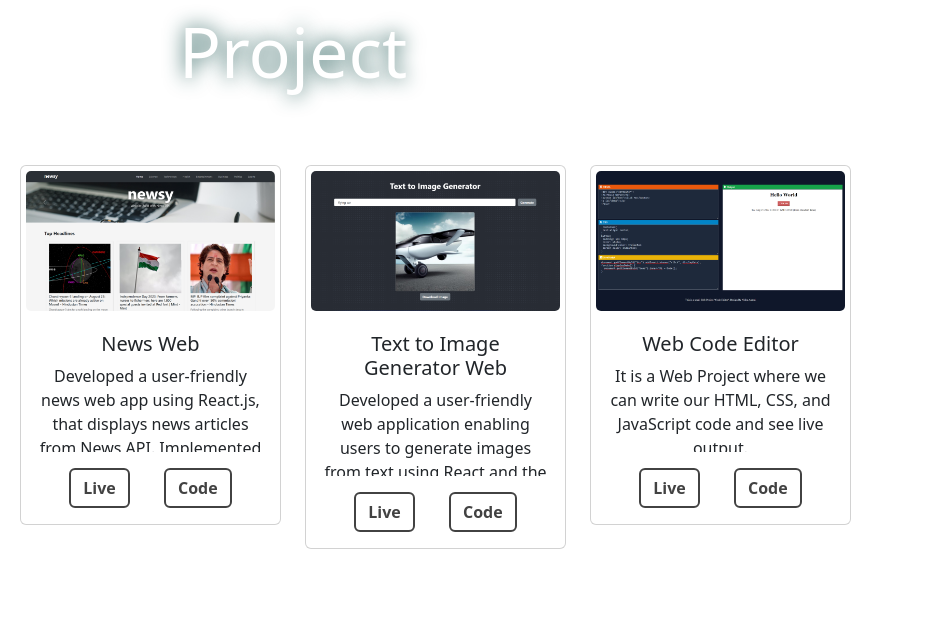
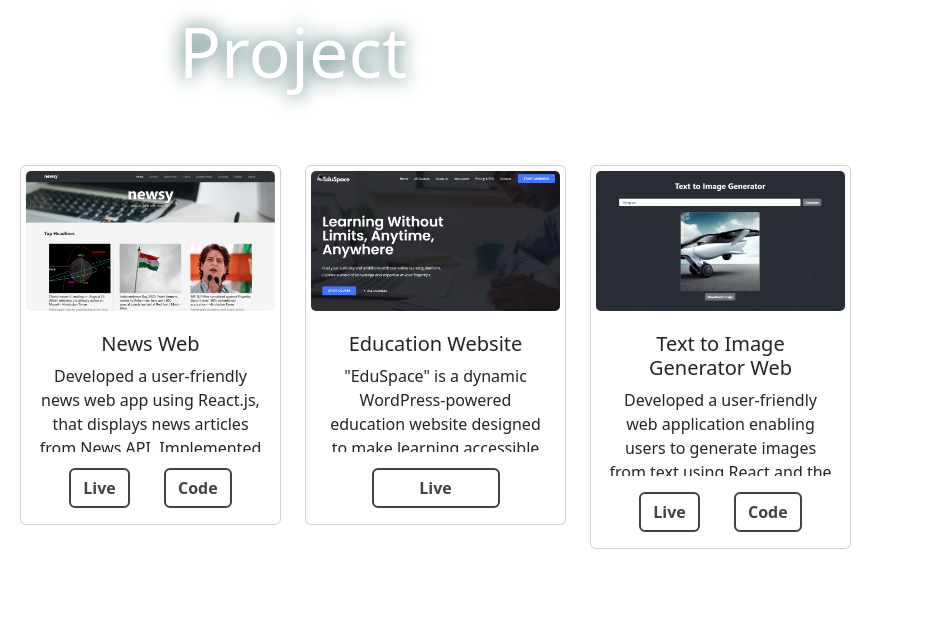
Before and after one commit to NiSHUOP/portfolio, a plain HTML site: page index.html in a window 1280 px wide. Shown: the part 3239-3872 px from the top of the page, 347-1280 px from the left. Drawn offline with nearby package versions, Linux system fonts and the light colour scheme; a script that the page names is missing.

Commit message:
add: new project

```diff
--- a/index.html
+++ b/index.html
@@ -403,6 +403,19 @@
 
           <div class="col-lg-3 col-md-6 col-sm-12" data-aos="zoom-in-up">
             <div class="card">
+              <img src="image/proj12.png" class="card-img-top" alt="...">
+              <div class="card-body">
+                <h5 class="card-title">Education Website</h5>
+                <p class="card-text">"EduSpace" is a dynamic WordPress-powered education website designed to make learning accessible and engaging for a diverse audience. This platform offers a user-friendly interface, a vast course catalog, interactive learning tools, and a supportive community. Whether you're a student, professional, or educator, "EduSpace" empowers you to expand your horizons and achieve your learning goals. Join us on a journey of knowledge, your way.</p>
+                <div class="btn-container">
+                  <a href="http://eduspace.is-great.org/" class="btn btn-primary" style="width: 8rem;" target="_blank">Live</a>
+                </div>
+              </div>
+            </div>
+          </div>
+
+          <div class="col-lg-3 col-md-6 col-sm-12" data-aos="zoom-in-up">
+            <div class="card">
               <img src="image/proj6.png" class="card-img-top" alt="...">
               <div class="card-body">
                 <h5 class="card-title">Text to Image Generator Web</h5>
@@ -421,20 +434,6 @@
             </div>
           </div>
 
-          <div class="col-lg-3 col-md-6 col-sm-12" data-aos="zoom-in-up">
-            <div class="card">
-              <img src="image/proj4.png" class="card-img-top" alt="...">
-              <div class="card-body">
-                <h5 class="card-title">Web Code Editor</h5>
-                <p class="card-text">It is a Web Project where we can write our HTML, CSS, and JavaScript code and see
-                  live output.</p>
-                <div class="btn-container">
-                  <a href="https://nishuop.github.io/CodeEditor/" class="btn btn-primary" target="_blank">Live</a>
-                  <a href="https://github.com/NiSHUOP/CodeEditor" class="btn btn-primary" target="_blank">Code</a>
-                </div>
-              </div>
-            </div>
-          </div>
         </div>
       </div>
       <a class="btn btn-primary" id="more" href="./project.html" data-aos="fade-down">Load More <i
```
Also changed, not shown: project.html (+13 -0 lines), image/proj12.png (added).
